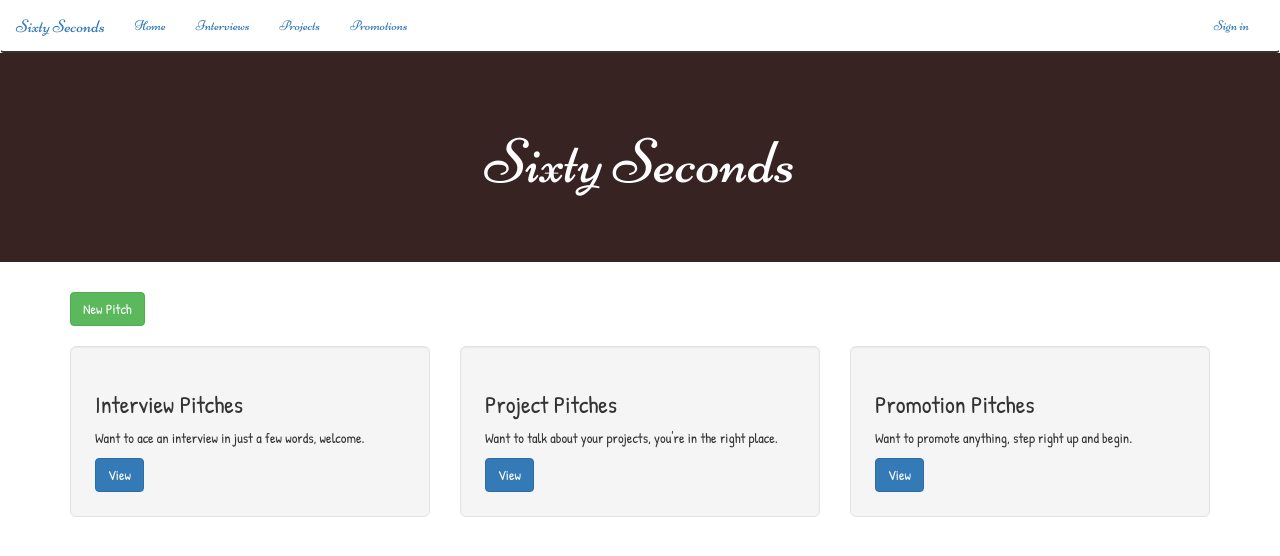
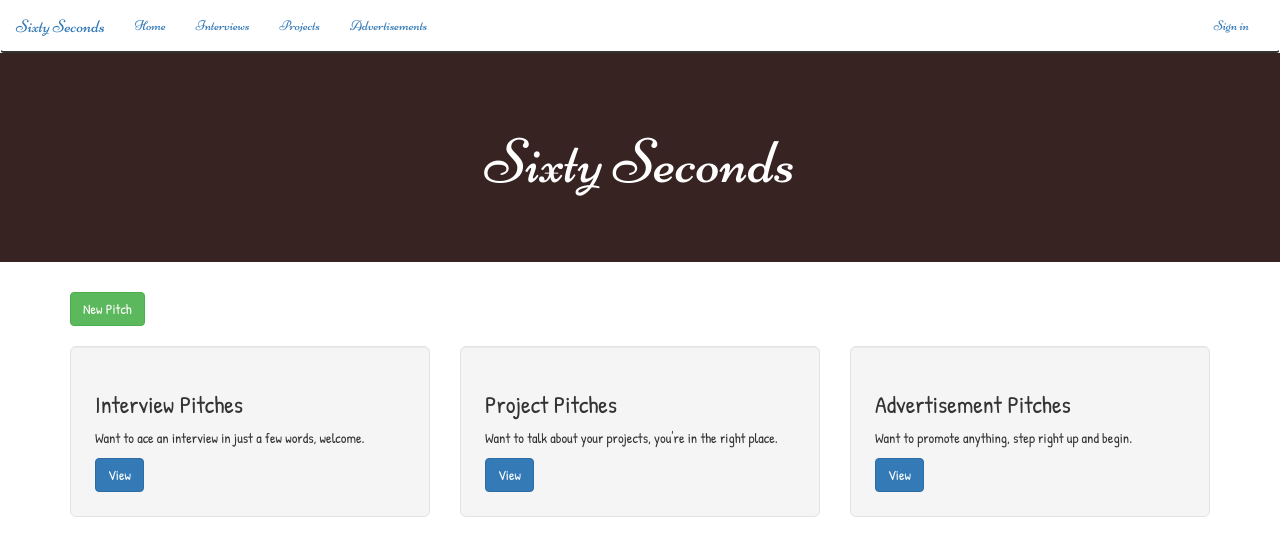
Before and after one commit to rose-okoth/sixty-seconds, a Flask app: page / in a window 1280 px wide. Shown: the top 556 px of the page. Run offline with Flask 2, Linux system fonts and the light colour scheme; data that the repository does not hold is empty; some libraries are stand-ins or nearby versions.

Commit message:
changed to advertisements

```diff
--- a/app/main/views.py
+++ b/app/main/views.py
@@ -19,10 +19,10 @@ def index():
     # Getting reviews by category
     interview_pitches = Pitch.get_pitches('interview')
     project_pitches = Pitch.get_pitches('project')
-    promotion_pitches = Pitch.get_pitches('promotion')
+    advertisement_pitches = Pitch.get_pitches('advertisement')
 
 
-    return render_template('index.html',title = title, interview = interview_pitches, product = project_pitches, promotion = promotion_pitches)
+    return render_template('index.html',title = title, interview = interview_pitches, project = project_pitches, advertisement = advertisement_pitches)
 
 @main.route('/user/<uname>')
 def profile(uname):
@@ -94,16 +94,16 @@ def interview_pitches():
 @main.route('/pitches/project_pitches')
 def project_pitches():
 
-    pitches = Pitch.get_pitches('product')
+    pitches = Pitch.get_pitches('project')
 
     return render_template("project_pitches.html", pitches = pitches)
 
-@main.route('/pitches/promotion_pitches')
-def promotion_pitches():
+@main.route('/pitches/advertisement_pitches')
+def advertisement_pitches():
 
-    pitches = Pitch.get_pitches('promotion')
+    pitches = Pitch.get_pitches('advertisement')
 
-    return render_template("promotion_pitches.html", pitches = pitches)
+    return render_template("advertisement_pitches.html", pitches = pitches)
 
 @main.route('/pitch/<int:id>', methods = ['GET','POST'])
 def pitch(id):
--- a/app/templates/promotion_pitches.html
+++ b/app/templates/advertisement_pitches.html
@@ -5,7 +5,7 @@
 <link rel="preconnect" href="https://fonts.gstatic.com">
 <link href="https://fonts.googleapis.com/css2?family=Niconne&family=Tangerine:wght@700&display=swap" rel="stylesheet">
 <div class="jumbotron text-center" style="background-color: rgb(56, 35, 35); color: #fff; padding: 100px 25px; font-family: 'Niconne', cursive;">
-    <h1>Promotion Pitches</h1>
+    <h1>Advertisement Pitches</h1>
 </div>
 <div class="container" style="font-family: 'Patrick Hand', cursive;">
     <hr>
--- a/app/templates/index.html
+++ b/app/templates/index.html
@@ -38,9 +38,9 @@
         </div>
         <div class="col-md-4">
             <div class="well well-lg">
-                <h3>Promotion Pitches</h3>
+                <h3>Advertisement Pitches</h3>
                 <p>Want to promote anything, step right up and begin.</p>
-                <a href="{{url_for('main.promotion_pitches')}}" class="btn btn-primary -center">View</a>
+                <a href="{{url_for('main.advertisement_pitches')}}" class="btn btn-primary -center">View</a>
             </div>
         </div>
     </div>
--- a/app/templates/navbar.html
+++ b/app/templates/navbar.html
@@ -14,7 +14,7 @@
                     <li><a href="/">Home</a></li>
                     <li><a href="{{url_for('main.interview_pitches')}}">Interviews</a></li>
                     <li><a href="{{url_for('main.project_pitches')}}">Projects</a></li>
-                    <li><a href="{{url_for('main.promotion_pitches')}}">Promotions</a></li>
+                    <li><a href="{{url_for('main.advertisement_pitches')}}">Advertisements</a></li>
                 </ul>
 
                 <ul class="nav navbar-nav navbar-right">
```
